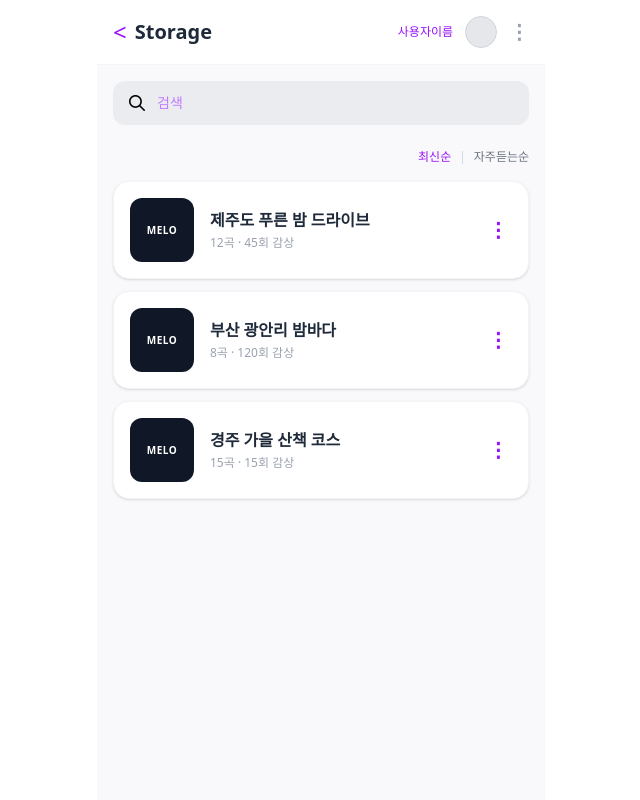
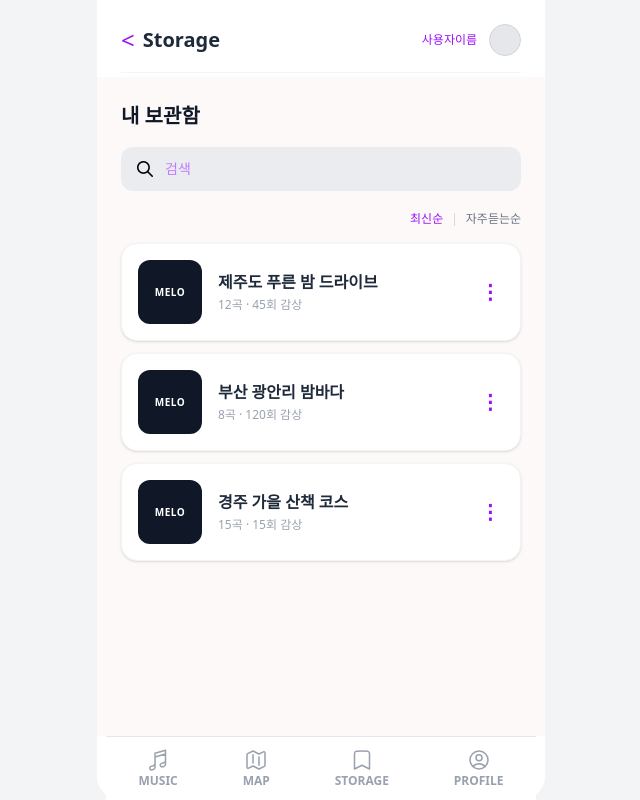
Before and after one commit to chaewoni925/MeloVoyage, a React (Vite) app in the folder FE/: page /Storage in a window 1280 px wide. Shown: the whole page, without its empty margins (319-959 px from the left). Built offline with nearby package versions, Linux system fonts and the light colour scheme.

Commit message:
푸터추가

```diff
--- a/FE/src/pages/storage/storagePage.jsx
+++ b/FE/src/pages/storage/storagePage.jsx
@@ -2,14 +2,12 @@ import React, { useState } from 'react';
 import { useNavigate } from 'react-router-dom';
 import StorageList from './storageList';
 import searchIcon from '../../assets/search.png';
+import Footer from "../../components/Footer.jsx"; // 💡 팀원의 Footer 컴포넌트 임포트
 
 export default function StoragePage() {
   const navigate = useNavigate();
 
-//데이터 빈 상태
-// const [playlists, setPlaylists] = useState([]);
-
-//테스트용 데이터
+  // 테스트용 데이터
   const [playlists, setPlaylists] = useState([
     { id: 1, title: '제주도 푸른 밤 드라이브', songs: 12, listenerCount: 45 },
     { id: 2, title: '부산 광안리 밤바다', songs: 8, listenerCount: 120 },
@@ -28,12 +26,15 @@ const [sortBy, setSortBy] = useState('latest');
   );
 
   return (
-    <div className="max-w-md mx-auto min-h-screen bg-[#F9F9FB] flex flex-col relative pb-6 font-sans selection:bg-purple-200">
+    // 바깥쪽 전체 회색 배경 + 가로 중앙 정렬
+    <div className="min-h-screen bg-gray-100 flex justify-center">
 
-      {/*상단*/}
-      <header className="flex items-center justify-between px-4 py-4 bg-white border-b border-gray-100">
+      {/* 본문 앱 카드 공간 */}
+      <div className="bg-white p-6 rounded-b-3xl flex flex-col w-full max-w-md relative pb-16 font-sans selection:bg-purple-200">
+
+        {/* 상단 헤더 영역 */}
+        <header className="flex items-center justify-between pb-4 bg-white border-b border-gray-100">
           <div className="flex items-center gap-2">
-          {/*이전페이지 이동*/}
             <button
               onClick={() => navigate(-1)}
               className="text-purple-600 text-2xl focus:outline-none hover:opacity-70 transition-opacity cursor-pointer"
@@ -45,12 +46,14 @@ const [sortBy, setSortBy] = useState('latest');
           <div className="flex items-center gap-3">
             <span className="text-xs text-purple-600 font-medium">사용자이름</span>
             <div className="w-8 h-8 rounded-full bg-gray-200 border border-gray-300"></div>
-          <button className="text-gray-400 text-xl font-bold focus:outline-none">⋮</button>
           </div>
         </header>
 
-      {/* 메인 공간 */}
-      <main className="flex-1 p-4 flex flex-col gap-4">
+        {/* 메인 컨텐츠 영역 (팀원 시그니처 배경색 및 마이너스 마진 적용) */}
+        <main className="flex-1 mt-1 bg-[#FCF9F8] -mx-6 px-6 pt-6 flex flex-col gap-4 overflow-y-auto">
+
+          <h1 className="text-[20px] font-bold text-gray-900">내 보관함</h1>
+
           {/* 검색창 */}
           <div className="w-full relative flex items-center">
             <img
@@ -65,7 +68,6 @@ const [sortBy, setSortBy] = useState('latest');
               placeholder="검색"
               className="w-full bg-[#EAECEF] text-sm text-purple-600 placeholder-purple-400 rounded-xl pl-11 pr-10 py-3 focus:outline-none focus:ring-2 focus:ring-purple-400 transition-all"
             />
-          {/*검색어 있을 때 X 버튼*/}
             {searchQuery && (
               <button
                 onClick={() => setSearchQuery("")}
@@ -77,7 +79,7 @@ const [sortBy, setSortBy] = useState('latest');
           </div>
 
           {/* 정렬 필터 */}
-        <div className="flex justify-end items-center gap-2 text-xs text-gray-500 mt-2">
+          <div className="flex justify-end items-center gap-2 text-xs text-gray-500 mt-1">
             <button
               onClick={() => setSortBy('latest')}
               className={`font-medium transition-colors cursor-pointer ${sortBy === 'latest' ? 'text-purple-600 font-bold' : 'hover:text-gray-800'}`}
@@ -93,28 +95,30 @@ const [sortBy, setSortBy] = useState('latest');
             </button>
           </div>
 
-        {/*조건*/}
+          {/* 리스트 조건부 렌더링 영역 */}
           {playlists.length === 0 ? (
-          //보관함 비었을 때
             <div className="flex-1 flex flex-col items-center justify-center py-24 text-gray-400 gap-2">
               <p className="text-sm font-medium">아직 저장된 플레이리스트가 없습니다.</p>
               <p className="text-xs text-gray-300">나만의 여행 음악을 추가해보세요!</p>
             </div>
           ) : filteredPlaylists.length === 0 ? (
-          //검색 결과가 없을 때
             <div className="flex-1 flex flex-col items-center justify-center py-24 text-gray-400 gap-2">
               <p className="text-sm font-medium">‘{searchQuery}’에 대한 검색 결과가 없습니다.</p>
               <p className="text-xs text-gray-300">다른 키워드로 검색해 보세요.</p>
             </div>
           ) : (
-          //검색 결과가 존재할 때
-          <div className="flex flex-col gap-3">
+            <div className="flex flex-col gap-3 pb-6">
               {filteredPlaylists.map((item) => (
                 <StorageList key={item.id} playlist={item} />
               ))}
             </div>
           )}
         </main>
+
+        {/* 💡 4. 팀원의 푸터 하단 고정 */}
+        <Footer />
+
+      </div>
     </div>
   );
 }
```
Lines whose indentation alone changed are shown as unchanged.
